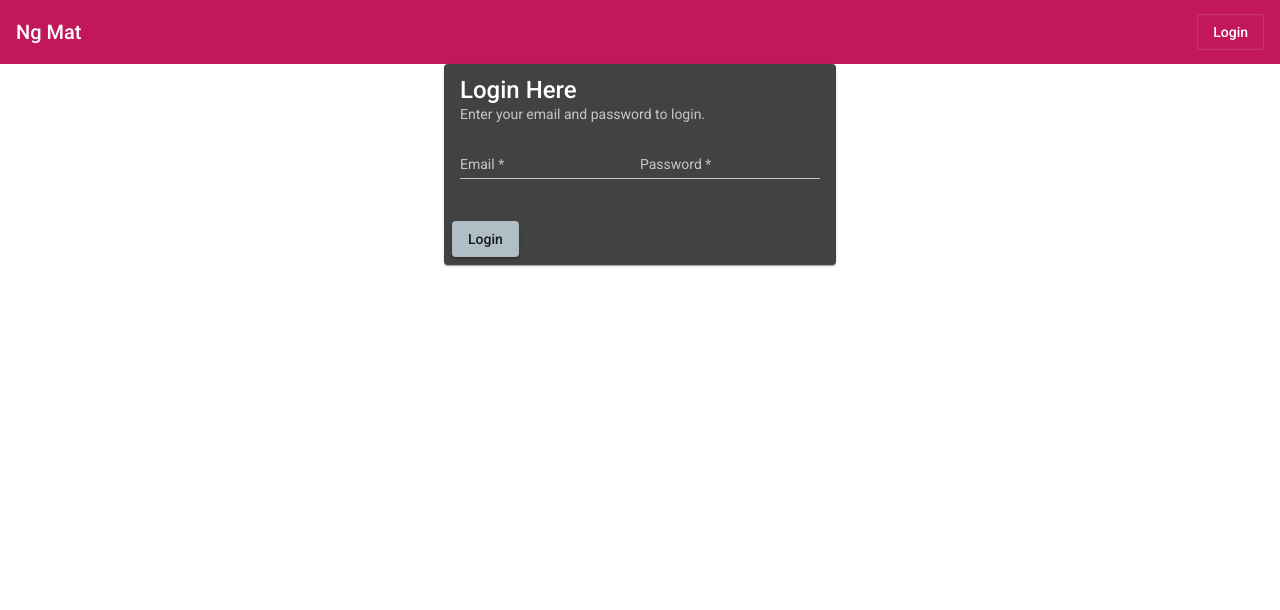
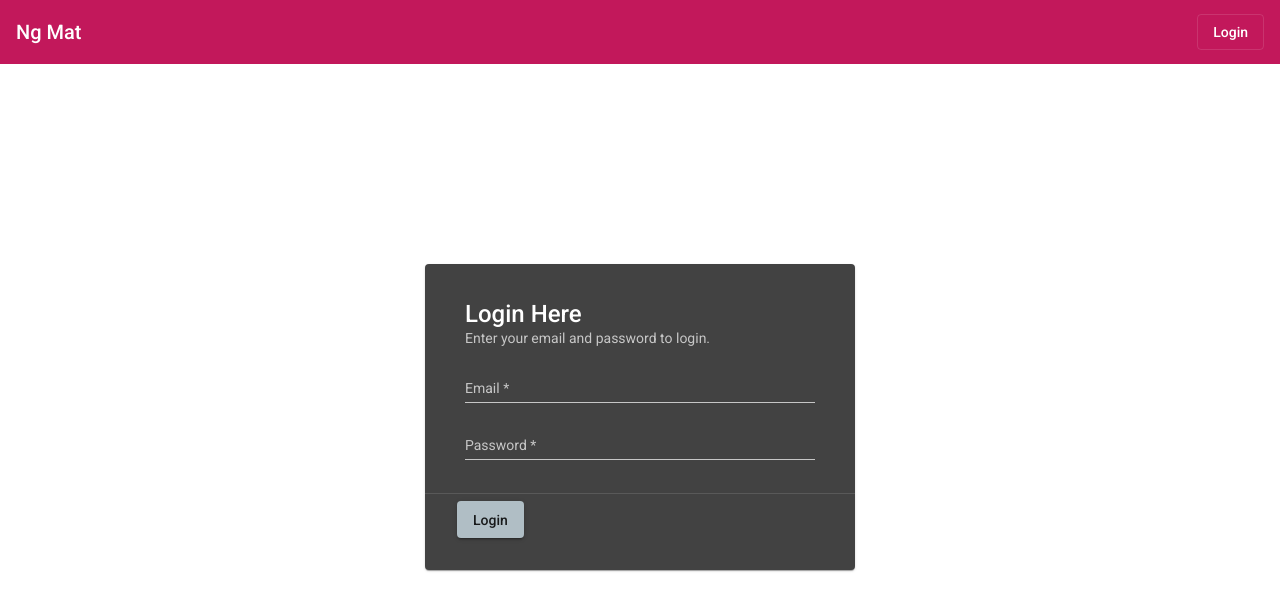
Before and after one commit to bitfumes/angular-material-2022, an Angular app: page /login in a window 1280 px wide. Shown: the top 610 px of the page. Built offline with nearby package versions, Linux system fonts and the light colour scheme.

Commit message:
11 Angular Material - divider and spinner

```diff
--- a/src/app/app.component.html
+++ b/src/app/app.component.html
@@ -1,6 +1,6 @@
 <mat-toolbar color="primary" class="flex justify-content-between">
     Ng Mat
-    <a href="" mat-stroked-button>Login</a>
+    <a routerLink="login" href="" mat-stroked-button>Login</a>
 </mat-toolbar>
 
 <router-outlet>
--- a/src/app/auth/login/login.component.css
+++ b/src/app/auth/login/login.component.css
@@ -0,0 +1,10 @@
+form {
+    display: flex;
+    flex-direction: column;
+}
+
+.mat-card {
+    margin-top: 200px;
+    padding: 40px;
+    width: 350px;
+}
--- a/src/app/auth/login/login.component.html
+++ b/src/app/auth/login/login.component.html
@@ -17,6 +17,7 @@
                             placeholder="Enter your email" required />
                     </mat-form-field>
 
+
                     <mat-form-field>
                         <mat-label>Password</mat-label>
                         <input matInput type="password"
@@ -25,9 +26,14 @@
                 </form>
             </mat-card-content>
 
+            <mat-divider></mat-divider>
+
             <mat-card-actions>
-                <button color="accent" type="submit"
-                    mat-raised-button>Login</button>
+                <button (click)="login()" color="accent" type="submit"
+                    mat-raised-button>
+                    <mat-spinner *ngIf="isLoading" diameter="35"></mat-spinner>
+                    <span *ngIf="!isLoading">Login</span>
+                </button>
             </mat-card-actions>
         </mat-card>
     </div>
--- a/src/app/auth/login/login.component.ts
+++ b/src/app/auth/login/login.component.ts
@@ -1,15 +1,22 @@
 import { Component, OnInit } from '@angular/core';
+import { Router } from '@angular/router';
 
 @Component({
   selector: 'app-login',
   templateUrl: './login.component.html',
-  styleUrls: ['./login.component.css']
+  styleUrls: ['./login.component.css'],
 })
 export class LoginComponent implements OnInit {
+  isLoading: boolean = false;
 
-  constructor() { }
+  constructor(private router: Router) {}
 
-  ngOnInit(): void {
+  ngOnInit(): void {}
+
+  login() {
+    this.isLoading = true;
+    setTimeout(() => {
+      this.router.navigate(['/']);
+    }, 2000);
   }
-
 }
--- a/src/app/material-design/material-design.module.ts
+++ b/src/app/material-design/material-design.module.ts
@@ -3,9 +3,12 @@ import { NgModule } from '@angular/core';
 
 import { MatButtonModule } from '@angular/material/button';
 import { MatCardModule } from '@angular/material/card';
+import { MatDividerModule } from '@angular/material/divider';
 import { MatFormFieldModule } from '@angular/material/form-field';
 import { MatInputModule } from '@angular/material/input';
+import { MatProgressSpinnerModule } from '@angular/material/progress-spinner';
 import { MatToolbarModule } from '@angular/material/toolbar';
+
 @NgModule({
   declarations: [],
   imports: [CommonModule],
@@ -15,6 +18,8 @@ import { MatToolbarModule } from '@angular/material/toolbar';
     MatToolbarModule,
     MatInputModule,
     MatFormFieldModule,
+    MatDividerModule,
+    MatProgressSpinnerModule,
   ],
 })
 export class MaterialDesignModule {}
```
